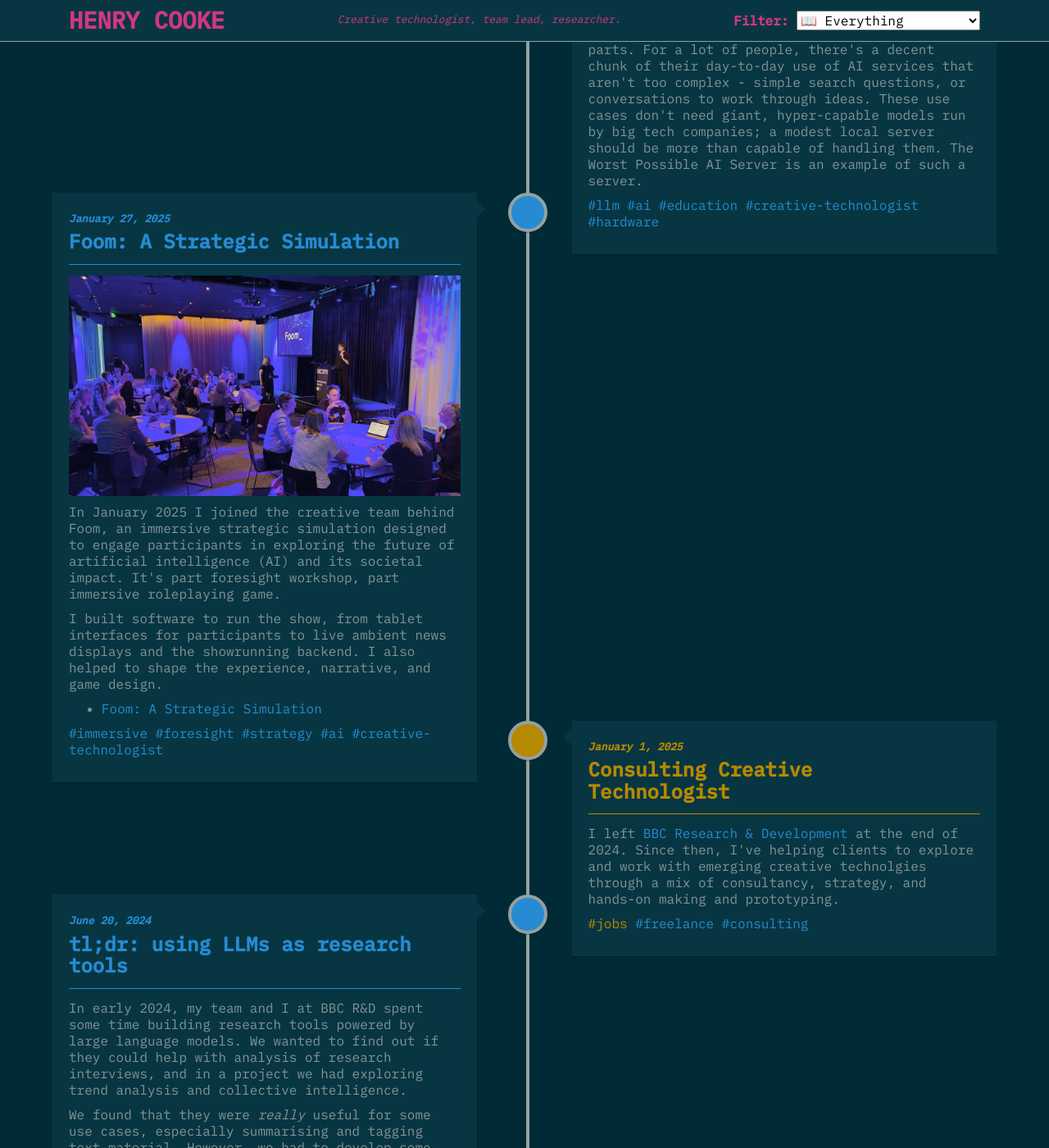
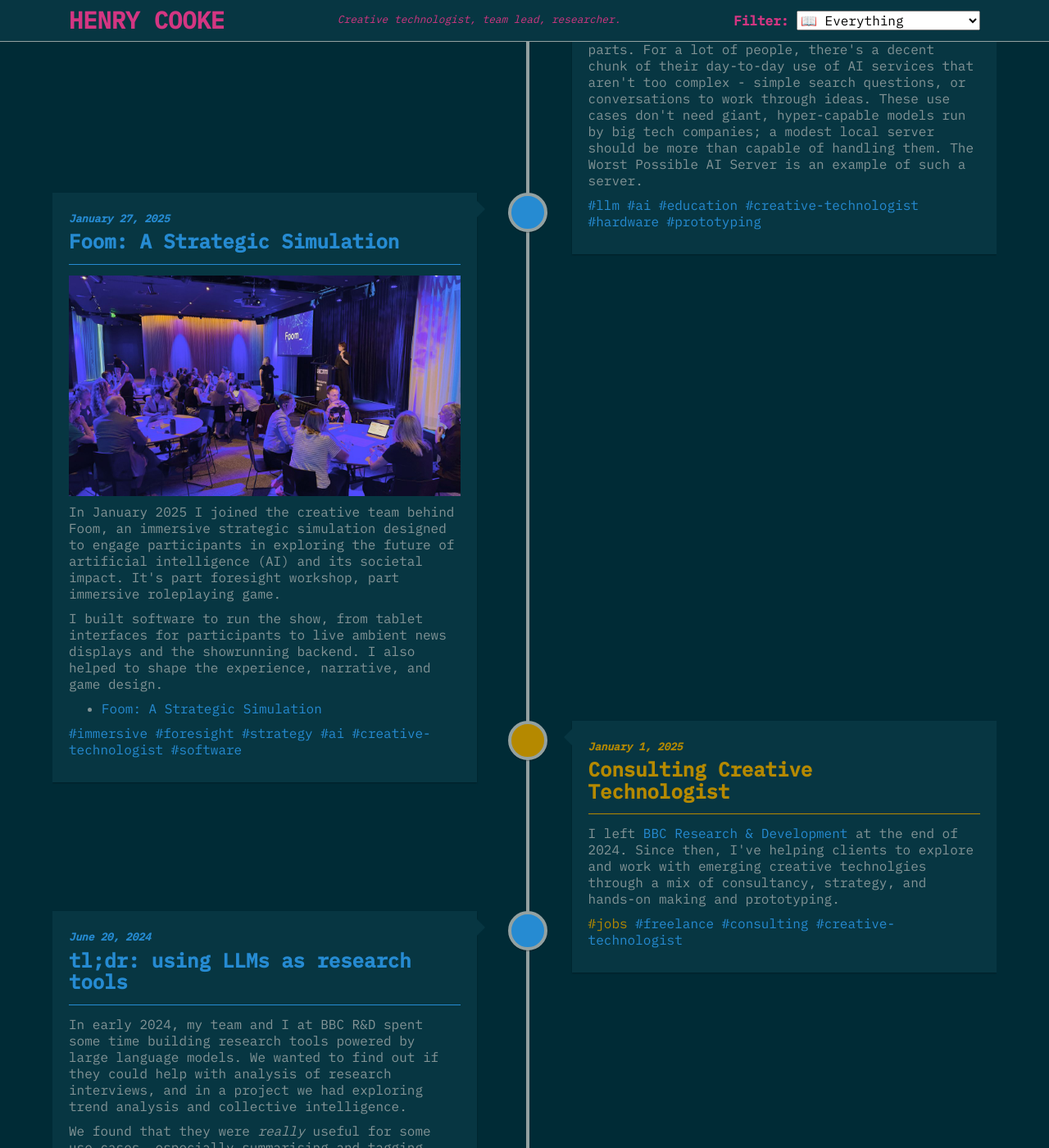
Before and after one commit to prehensile/prehensile.github.io, a Jekyll site: the page timeline/index.html, which Jekyll copies as it is, in a window 1280 px wide and 1400 px high, scrolled down 3295 px. Shown: the whole window at 82% size. Built offline with Jekyll 4.4.1, drawn with Linux system fonts in a browser that asks for light colours; some of the changed text lies outside the part shown.

Commit message:
more tag edits on timeline

```diff
--- a/timeline/index.html
+++ b/timeline/index.html
@@ -298,7 +296,7 @@
 
         <div
           class="timeline-entry "
-          data-category="immersive,freelance,prototyping,creative-technologist,hardware"
+          data-category="immersive,freelance,prototyping,creative-technologist,hardware,software,research"
           aria-hidden="false"
         >
           <!-- <div class="timeline-icon grey" title=""> -->
@@ -343,6 +341,10 @@
 
                 <a href="#" class="category-link " data-category="hardware">#hardware</a>
 
+                <a href="#" class="category-link " data-category="software">#software</a>
+
+                <a href="#" class="category-link " data-category="research">#research</a>
+
               </p>
 
           </div>
@@ -402,7 +404,7 @@
 
         <div
           class="timeline-entry "
-          data-category="llm,ai,education,creative-technologist,hardware"
+          data-category="llm,ai,education,creative-technologist,hardware,prototyping"
           aria-hidden="false"
         >
           <!-- <div class="timeline-icon grey" title=""> -->
@@ -447,14 +449,16 @@
 
                 <a href="#" class="category-link " data-category="hardware">#hardware</a>
 
-              </p>
-
-          </div>
-        </div>
-
-        <div
-          class="timeline-entry "
-          data-category="immersive,foresight,strategy,ai,creative-technologist"
+                <a href="#" class="category-link " data-category="prototyping">#prototyping</a>
+
+              </p>
+
+          </div>
+        </div>
+
+        <div
+          class="timeline-entry "
+          data-category="immersive,foresight,strategy,ai,creative-technologist,software"
           aria-hidden="false"
         >
           <!-- <div class="timeline-icon grey" title=""> -->
@@ -504,6 +508,8 @@
 
                 <a href="#" class="category-link " data-category="creative-technologist">#creative-technologist</a>
 
+                <a href="#" class="category-link " data-category="software">#software</a>
+
               </p>
 
           </div>
@@ -511,7 +517,7 @@
 
         <div
           class="timeline-entry category-jobs"
-          data-category="jobs,freelance,consulting"
+          data-category="jobs,freelance,consulting,creative-technologist"
           aria-hidden="false"
         >
           <!-- <div class="timeline-icon grey" title=""> -->
@@ -543,6 +549,8 @@
                 <a href="#" class="category-link " data-category="freelance">#freelance</a>
 
                 <a href="#" class="category-link " data-category="consulting">#consulting</a>
+
+                <a href="#" class="category-link " data-category="creative-technologist">#creative-technologist</a>
 
               </p>
 
@@ -717,7 +725,7 @@
 
         <div
           class="timeline-entry "
-          data-category="art"
+          data-category="art,hardware,prototyping"
           aria-hidden="false"
         >
           <!-- <div class="timeline-icon grey" title=""> -->
@@ -753,6 +761,10 @@
               <p>
 
                 <a href="#" class="category-link " data-category="art">#art</a>
+
+                <a href="#" class="category-link " data-category="hardware">#hardware</a>
+
+                <a href="#" class="category-link " data-category="prototyping">#prototyping</a>
 
               </p>
 
@@ -1028,6 +1040,8 @@
                 <a href="#" class="category-link " data-category="art">#art</a>
 
                 <a href="#" class="category-link " data-category="greatest-hits">#greatest-hits</a>
+
+                <a href="#" class="category-link " data-category="ai">#ai</a>
 
               </p>
 
@@ -1125,11 +1139,13 @@
 
                 <a href="#" class="category-link category-publications" data-category="publications">#publications</a>
 
-                <a href="#" class="category-link " data-category="vui">#vui</a>
+                <a href="#" class="category-link " data-category="voice">#voice</a>
 
                 <a href="#" class="category-link " data-category="research">#research</a>
 
                 <a href="#" class="category-link " data-category="greatest-hits">#greatest-hits</a>
+
+                <a href="#" class="category-link " data-category="bbc-rd">#bbc-rd</a>
 
               </p>
 
@@ -1265,6 +1281,8 @@
                 <a href="#" class="category-link " data-category="greatest-hits">#greatest-hits</a>
 
                 <a href="#" class="category-link " data-category="creative-technologist">#creative-technologist</a>
+
+                <a href="#" class="category-link " data-category="producer">#producer</a>
 
               </p>
 
@@ -1439,14 +1457,18 @@
 
                 <a href="#" class="category-link " data-category="greatest-hits">#greatest-hits</a>
 
-              </p>
-
-          </div>
-        </div>
-
-        <div
-          class="timeline-entry "
-          data-category="hardware,prototyping,creative-technologist"
+                <a href="#" class="category-link " data-category="sound">#sound</a>
+
+                <a href="#" class="category-link " data-category="events">#events</a>
+
+              </p>
+
+          </div>
+        </div>
+
+        <div
+          class="timeline-entry "
+          data-category="hardware,prototyping,creative-technologist,software"
           aria-hidden="false"
         >
           <!-- <div class="timeline-icon grey" title=""> -->
@@ -1491,14 +1513,16 @@
 
                 <a href="#" class="category-link " data-category="creative-technologist">#creative-technologist</a>
 
-              </p>
-
-          </div>
-        </div>
-
-        <div
-          class="timeline-entry "
-          data-category="art,software,installation,exhibition,language,artistic-collaborator,creative-technologist,greatest-hits,greatest-hits"
+                <a href="#" class="category-link " data-category="software">#software</a>
+
+              </p>
+
+          </div>
+        </div>
+
+        <div
+          class="timeline-entry "
+          data-category="art,software,installation,exhibition,language,artistic-collaborator,creative-technologist,greatest-hits"
           aria-hidden="false"
         >
           <!-- <div class="timeline-icon grey" title=""> -->
@@ -1554,8 +1578,6 @@
 
                 <a href="#" class="category-link " data-category="greatest-hits">#greatest-hits</a>
 
-                <a href="#" class="category-link " data-category="greatest-hits">#greatest-hits</a>
-
               </p>
 
           </div>
@@ -1735,7 +1757,7 @@
 
                 <a href="#" class="category-link " data-category="software">#software</a>
 
-                <a href="#" class="category-link " data-category="vui">#vui</a>
+                <a href="#" class="category-link " data-category="voice">#voice</a>
 
                 <a href="#" class="category-link " data-category="amazon-echo">#amazon-echo</a>
 
@@ -1794,7 +1816,7 @@
 
                 <a href="#" class="category-link " data-category="bbc-rd">#bbc-rd</a>
 
-                <a href="#" class="category-link " data-category="vui">#vui</a>
+                <a href="#" class="category-link " data-category="voice">#voice</a>
 
                 <a href="#" class="category-link " data-category="research">#research</a>
 
@@ -1855,6 +1877,8 @@
                 <a href="#" class="category-link " data-category="sound">#sound</a>
 
                 <a href="#" class="category-link " data-category="greatest-hits">#greatest-hits</a>
+
+                <a href="#" class="category-link " data-category="voice">#voice</a>
 
               </p>
 
@@ -2012,8 +2036,6 @@
 
                 <a href="#" class="category-link " data-category="voice">#voice</a>
 
-                <a href="#" class="category-link " data-category="vui">#vui</a>
-
                 <a href="#" class="category-link " data-category="research">#research</a>
 
                 <a href="#" class="category-link " data-category="prototyping">#prototyping</a>
@@ -2026,6 +2048,8 @@
 
                 <a href="#" class="category-link " data-category="team-lead">#team-lead</a>
 
+                <a href="#" class="category-link " data-category="amazon-echo">#amazon-echo</a>
+
               </p>
 
           </div>
@@ -2068,6 +2092,8 @@
 
                 <a href="#" class="category-link " data-category="sound">#sound</a>
 
+                <a href="#" class="category-link " data-category="events">#events</a>
+
               </p>
 
           </div>
@@ -2075,7 +2101,7 @@
 
         <div
           class="timeline-entry category-jobs"
-          data-category="jobs,research,prototyping,bbc-rd"
+          data-category="jobs,research,prototyping,bbc-rd,creative-technologist,producer,foresight"
           aria-hidden="false"
         >
           <!-- <div class="timeline-icon grey" title=""> -->
@@ -2115,14 +2141,20 @@
 
                 <a href="#" class="category-link " data-category="bbc-rd">#bbc-rd</a>
 
-              </p>
-
-          </div>
-        </div>
-
-        <div
-          class="timeline-entry "
-          data-category="freelance,hardware,software,installation,immersive,prototyping,greatest-hits,creative-technologist,greatest-hits,research"
+                <a href="#" class="category-link " data-category="creative-technologist">#creative-technologist</a>
+
+                <a href="#" class="category-link " data-category="producer">#producer</a>
+
+                <a href="#" class="category-link " data-category="foresight">#foresight</a>
+
+              </p>
+
+          </div>
+        </div>
+
+        <div
+          class="timeline-entry "
+          data-category="freelance,hardware,software,installation,immersive,prototyping,greatest-hits,creative-technologist,research"
           aria-hidden="false"
         >
           <!-- <div class="timeline-icon grey" title=""> -->
@@ -2179,8 +2211,6 @@
 
                 <a href="#" class="category-link " data-category="creative-technologist">#creative-technologist</a>
 
-                <a href="#" class="category-link " data-category="greatest-hits">#greatest-hits</a>
-
                 <a href="#" class="category-link " data-category="research">#research</a>
 
               </p>
@@ -2240,8 +2270,6 @@
 
                 <a href="#" class="category-link " data-category="creative-technologist">#creative-technologist</a>
 
-                <a href="#" class="category-link " data-category="greatest-hits">#greatest-hits</a>
-
               </p>
 
           </div>
@@ -2405,6 +2433,10 @@
                 <a href="#" class="category-link " data-category="exhibition">#exhibition</a>
 
                 <a href="#" class="category-link " data-category="greatest-hits">#greatest-hits</a>
+
+                <a href="#" class="category-link " data-category="machine-vision">#machine-vision</a>
+
+                <a href="#" class="category-link " data-category="events">#events</a>
 
               </p>
 
@@ -2595,7 +2627,7 @@
 
         <div
           class="timeline-entry "
-          data-category="software,immersive,prototyping,art,greatest-hits"
+          data-category="software,immersive,prototyping,art,greatest-hits,creative-technologist"
           aria-hidden="false"
         >
           <!-- <div class="timeline-icon grey" title=""> -->
@@ -2648,6 +2680,8 @@
 
                 <a href="#" class="category-link " data-category="greatest-hits">#greatest-hits</a>
 
+                <a href="#" class="category-link " data-category="creative-technologist">#creative-technologist</a>
+
               </p>
 
           </div>
@@ -2862,6 +2896,10 @@
                 <a href="#" class="category-link " data-category="freelance">#freelance</a>
 
                 <a href="#" class="category-link " data-category="greatest-hits">#greatest-hits</a>
+
+                <a href="#" class="category-link " data-category="artistic-collaborator">#artistic-collaborator</a>
+
+                <a href="#" class="category-link " data-category="sound">#sound</a>
 
               </p>
 
@@ -2990,7 +3028,7 @@
 
         <div
           class="timeline-entry category-jobs"
-          data-category="flash,web,jobs,preloaded"
+          data-category="flash,web,jobs,preloaded,software,games"
           aria-hidden="false"
         >
           <!-- <div class="timeline-icon grey" title=""> -->
@@ -3026,6 +3064,10 @@
 
                 <a href="#" class="category-link " data-category="preloaded">#preloaded</a>
 
+                <a href="#" class="category-link " data-category="software">#software</a>
+
+                <a href="#" class="category-link " data-category="games">#games</a>
+
               </p>
 
           </div>
@@ -3033,7 +3075,7 @@
 
         <div
           class="timeline-entry category-jobs"
-          data-category="flash,web,jobs"
+          data-category="flash,web,jobs,software"
           aria-hidden="false"
         >
           <!-- <div class="timeline-icon grey" title=""> -->
@@ -3066,6 +3108,8 @@
 
                 <a href="#" class="category-link category-jobs" data-category="jobs">#jobs</a>
 
+                <a href="#" class="category-link " data-category="software">#software</a>
+
               </p>
 
           </div>
@@ -3073,7 +3117,7 @@
 
         <div
           class="timeline-entry category-jobs"
-          data-category="flash,web,games,jobs"
+          data-category="flash,web,games,jobs,software"
           aria-hidden="false"
         >
           <!-- <div class="timeline-icon grey" title=""> -->
@@ -3119,6 +3163,8 @@
                 <a href="#" class="category-link " data-category="games">#games</a>
 
                 <a href="#" class="category-link category-jobs" data-category="jobs">#jobs</a>
+
+                <a href="#" class="category-link " data-category="software">#software</a>
 
               </p>
 
```
Also changed, not shown: other parts of timeline/index.html (+12 -14 lines).
